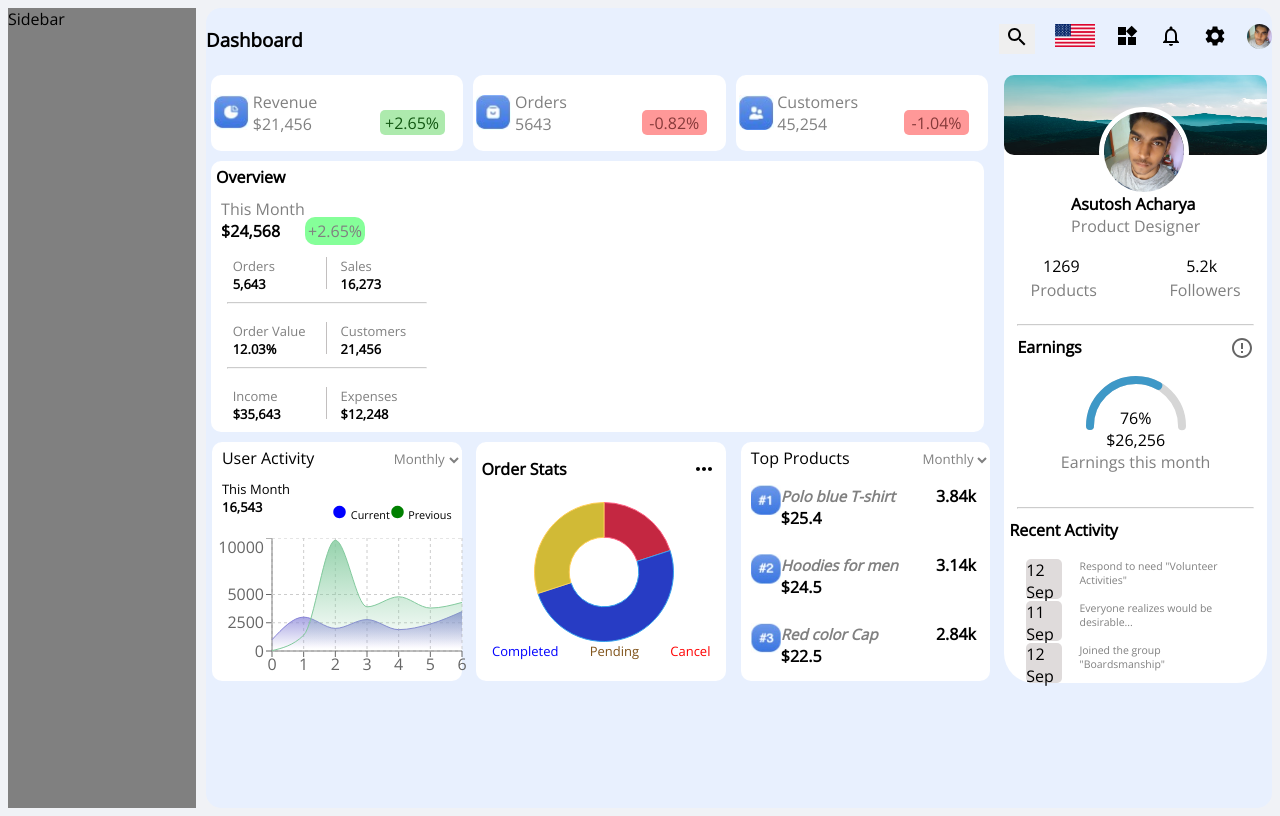
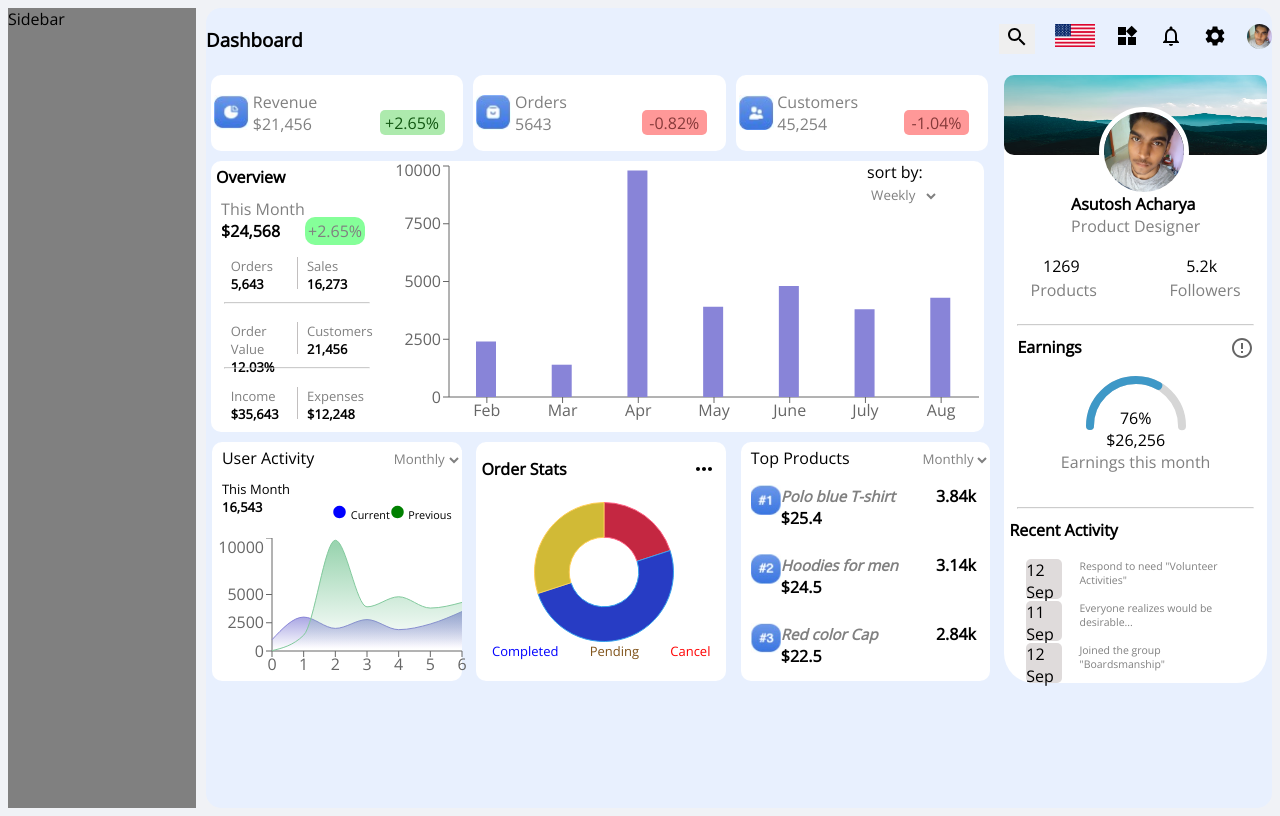
Before and after one commit to AsutoshAcharya/React-Responsive-Admin-Dashboard, a React (Create React App) app: page / in a window 1280 px wide. Built offline with nearby package versions, Linux system fonts and the light colour scheme.

Commit message:
graph component completed

```diff
--- a/src/components/LeftContent/Graph/Graph.css
+++ b/src/components/LeftContent/Graph/Graph.css
@@ -4,6 +4,7 @@
   width: 98%;
   border-radius: 10px;
   justify-content: space-between;
+  position: relative;
 }
 .graphData {
   width: 30%;
@@ -34,3 +35,10 @@
   margin-top: 0;
   color: grey;
 }
+.bar {
+  border-radius: 20px;
+}
+.sortby{
+    position: absolute;
+    left: 41rem;
+}
--- a/src/components/LeftContent/Graph/Graph.js
+++ b/src/components/LeftContent/Graph/Graph.js
@@ -1,7 +1,52 @@
 import React from "react";
 import "./Graph.css";
-import { ResponsiveContainer, BarChart, Bar } from "recharts";
+import {
+  ResponsiveContainer,
+  BarChart,
+  Bar,
+  XAxis,
+  YAxis,
+  Tooltip,
+} from "recharts";
+import { Legend } from "chart.js";
 const Graph = () => {
+  const data = [
+    {
+      name: "Feb",
+
+      sales: 2400,
+    },
+    {
+      name: "Mar",
+
+      sales: 1398,
+    },
+    {
+      name: "Apr",
+
+      sales: 9800,
+    },
+    {
+      name: "May",
+
+      sales: 3908,
+    },
+    {
+      name: "June",
+
+      sales: 4800,
+    },
+    {
+      name: "July",
+
+      sales: 3800,
+    },
+    {
+      name: "Aug",
+
+      sales: 4300,
+    },
+  ];
   return (
     <div className="graph">
       <div className="graphData">
@@ -68,9 +113,23 @@ const Graph = () => {
       </div>
 
       {/*---------------------------------------------*/}
+      <div className="sortby">
+        sort by:
+        <select name="" id="opt">
+          <option value="Weekly">Weekly</option>
+          <option value="Monthly">Monthly</option>
+          <option value="Yearly">Yearly</option>
+        </select>
+      </div>
+      <div>
+        <ResponsiveContainer width={600} height="100%">
+          <BarChart width={730} height={250} data={data}>
+            <XAxis dataKey="name" />
+            <YAxis />
 
-      <div className="displayGraph">
-
+            <Bar dataKey="sales" fill="#8884d8" barSize={20} className="bar" />
+          </BarChart>
+        </ResponsiveContainer>
       </div>
     </div>
   );
--- a/src/components/LeftContent/LeftBottom/BottomGraph.js
+++ b/src/components/LeftContent/LeftBottom/BottomGraph.js
@@ -4,7 +4,6 @@ import {
   AreaChart,
   XAxis,
   YAxis,
-  CartesianGrid,
   Tooltip,
   Area,
 } from "recharts";
@@ -59,7 +58,7 @@ const BottomGraph = () => {
         width={100}
         height={250}
         data={data}
-        margin={{ top: 0, right: 30, left:0, bottom: 0 }}
+        margin={{ top: 0, right: 30, left: 0, bottom: 0 }}
       >
         <defs>
           <linearGradient id="colorUv" x1="0" y1="0" x2="0" y2="1">
@@ -73,8 +72,11 @@ const BottomGraph = () => {
         </defs>
         <XAxis dataKey="name" />
         <YAxis />
-        <CartesianGrid strokeDasharray="3 3" />
-        <Tooltip />
+
+        <Tooltip
+          viewBox={{ x: 0, y: 400, width: 50, height: 50 }}
+          position={{ x: 200, y: 0 }}
+        />
         <Area
           type="monotone"
           dataKey="current"
--- a/src/components/LeftContent/LeftBottom/LeftBottom.css
+++ b/src/components/LeftContent/LeftBottom/LeftBottom.css
@@ -20,11 +20,12 @@
   justify-content: space-between;
   margin-top: 5px;
 }
-.top > div > select {
+#opt {
   color: grey;
   outline: none;
   border: none;
   background-color: white;
+  z-index: 2;
 }
 .stats {
   display: flex;
```
